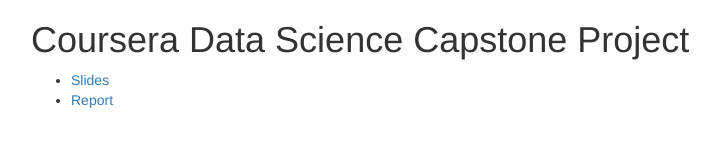
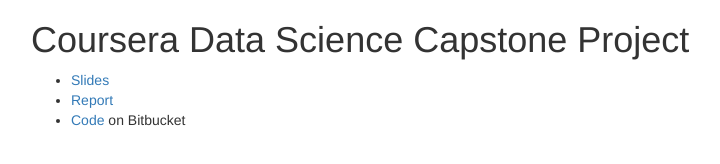
Before and after one commit to higgser/dsscapstone, a plain HTML site: page index.html in a window 1280 px wide. Shown: the whole page, without its empty margins (154-874 px from the left). Drawn offline with nearby package versions, Linux system fonts and the light colour scheme; some packages are replaced by stand-ins of ours.

Commit message:
updated index

```diff
--- a/index.html
+++ b/index.html
@@ -66,6 +66,7 @@ img {
 <ul>
 <li><a href="slides.html">Slides</a></li>
 <li><a href="report.html">Report</a></li>
+<li><a href="https://bitbucket.org/higgser/yelpchallenge">Code</a> on Bitbucket</li>
 </ul>
 </div>
 
```
Also changed, not shown: 1 other file.
